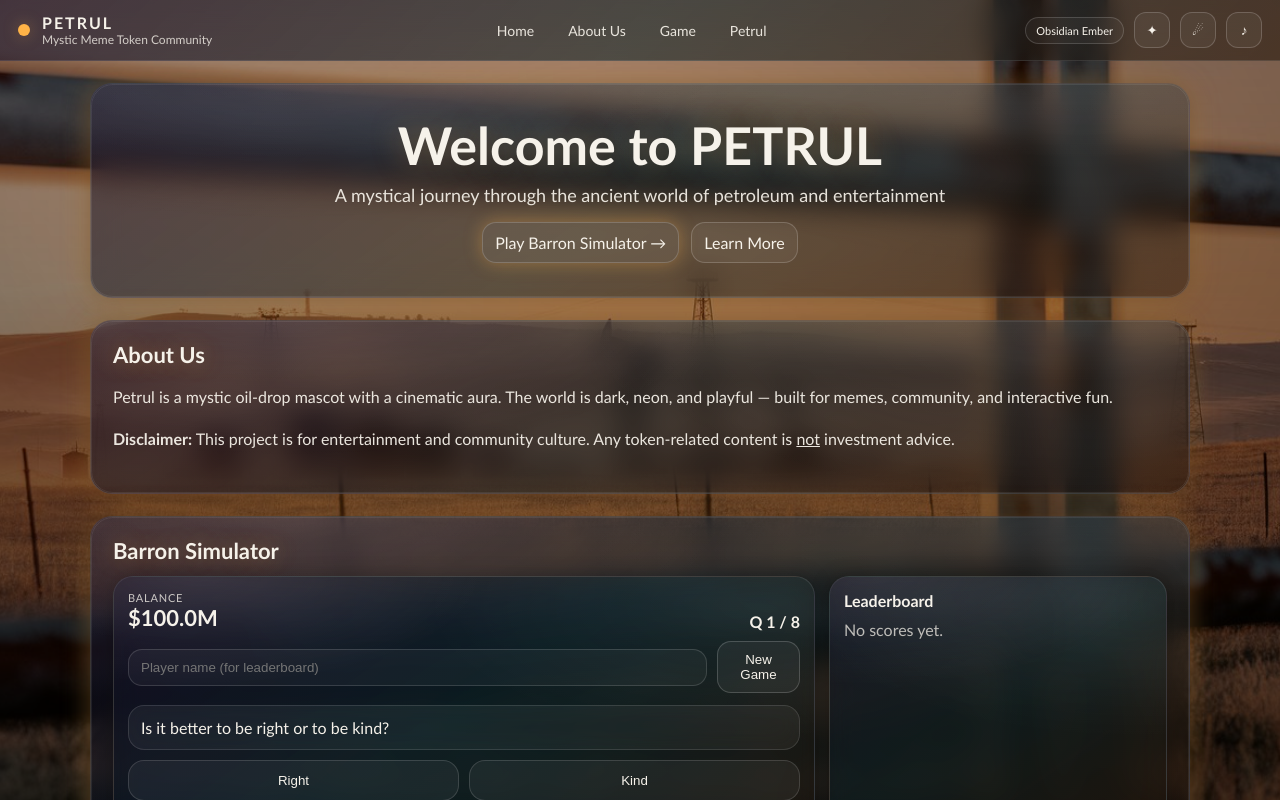
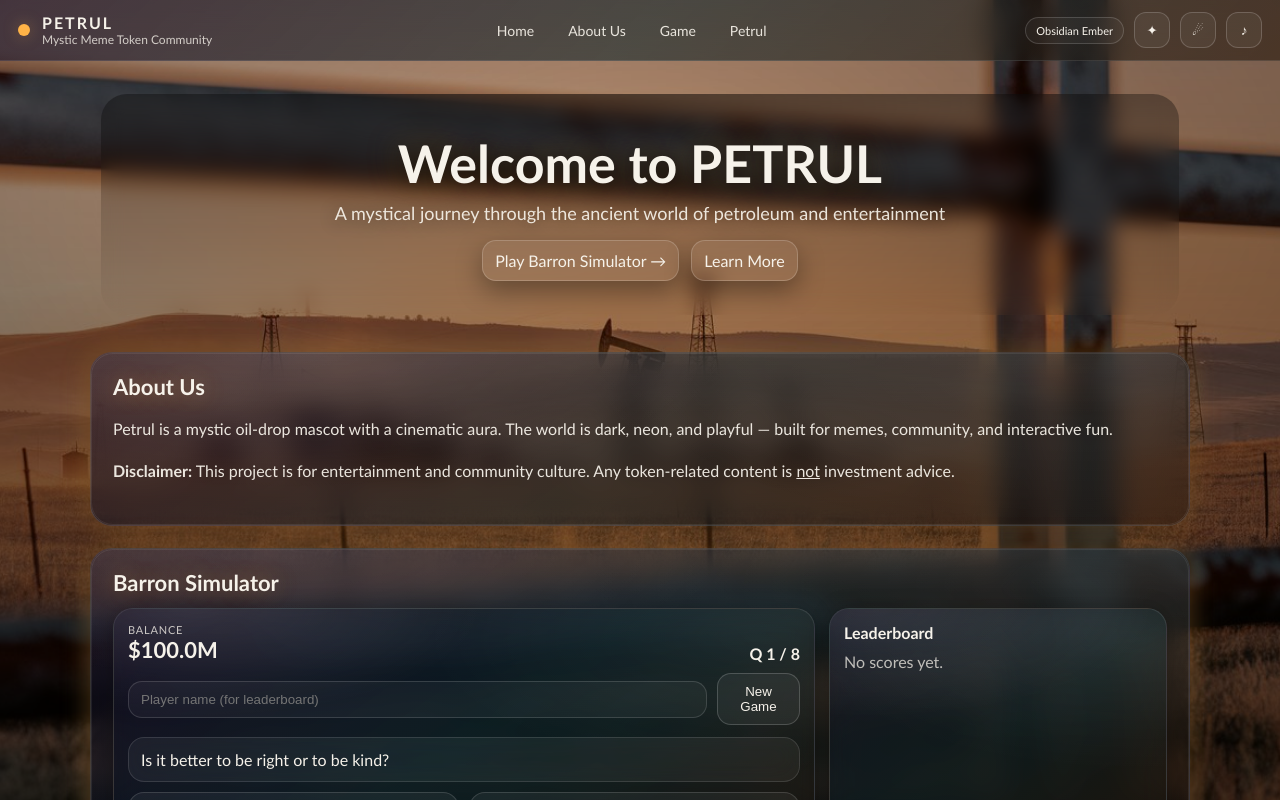
Before and after one commit to blacksmok101-cmd/petrul-site, a React (Vite) app: page / in a window 1280 px wide. Shown: the top 800 px of the page. Built offline with nearby package versions, Linux system fonts and the light colour scheme.

Commit message:
new site

```diff
--- a/src/styles.css
+++ b/src/styles.css
@@ -374,6 +374,49 @@ a:hover{ text-decoration:underline; }
 }
 .copyright{ margin-top:14px; text-align:center; opacity:.78; font-size:12px; }
 
+/* ===== Home hero: fully transparent panel, readable text on background ===== */
+#home .sectionInner{
+  background: transparent !important;
+  border-color: transparent !important;
+  box-shadow: none !important;
+  backdrop-filter: none !important;
+}
+#home .sectionInner::before,
+#home .sectionInner::after{
+  display:none !important;
+}
+/* Create a subtle local readability plate behind hero text only (not the full panel) */
+#home .heroStage{
+  position:relative;
+  padding: 28px 12px 22px;
+}
+#home .heroStage::before{
+  content:"";
+  position:absolute;
+  inset: -10px -12px -12px;
+  border-radius: 26px;
+  background:
+    radial-gradient(800px 220px at 50% 0%, rgba(0,0,0,0.26), rgba(0,0,0,0.00) 60%),
+    linear-gradient(180deg, rgba(0,0,0,0.34), rgba(0,0,0,0.16) 45%, rgba(0,0,0,0.00));
+  backdrop-filter: blur(10px);
+  -webkit-backdrop-filter: blur(10px);
+  pointer-events:none;
+}
+#home .heroStage > *{
+  position:relative;
+}
+#home .heroHeadline{
+  text-shadow:
+    0 2px 22px rgba(0,0,0,0.75),
+    0 0 34px var(--glow);
+}
+#home .heroSub{
+  text-shadow: 0 2px 18px rgba(0,0,0,0.70);
+}
+#home .heroCtas .btn{
+  box-shadow: 0 10px 26px rgba(0,0,0,0.35);
+}
+
 @media (max-width: 980px){
   .nav{ display:none; }
   .heroHeadline{ font-size:40px; }
```
